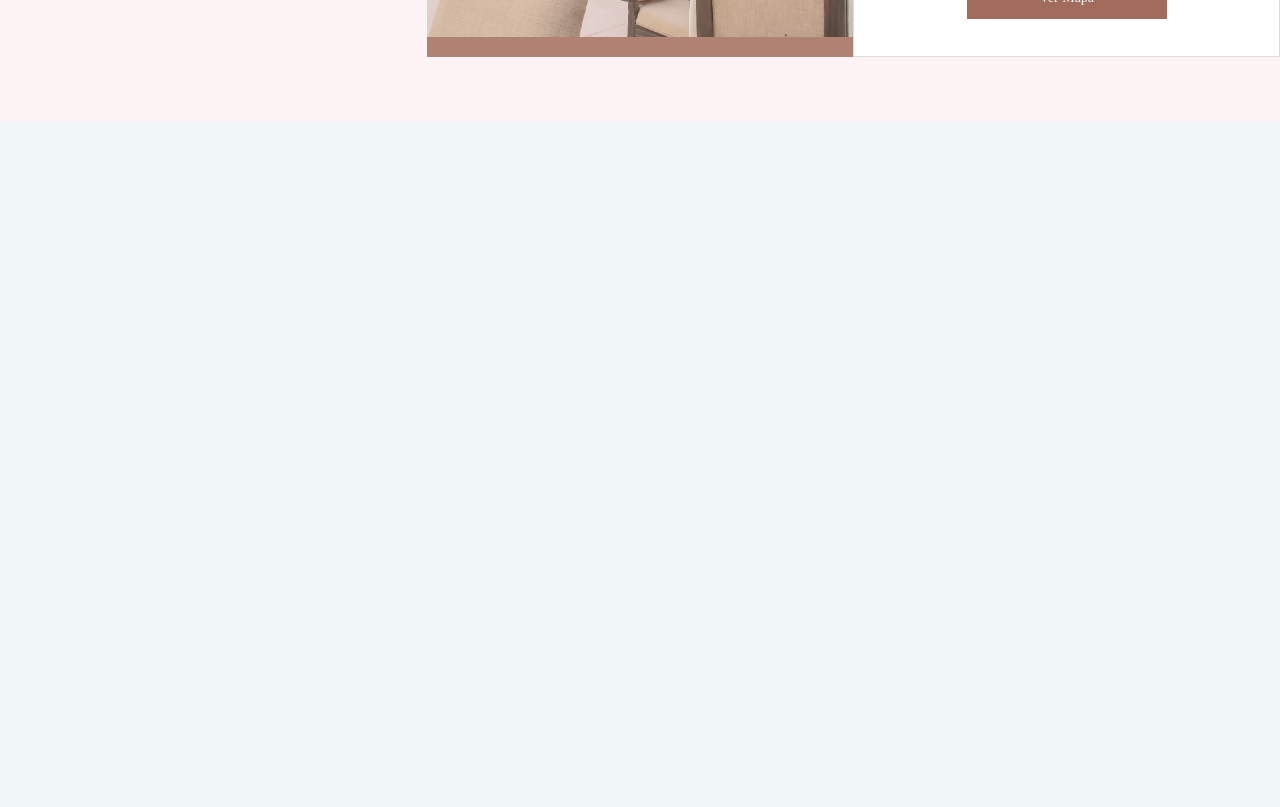
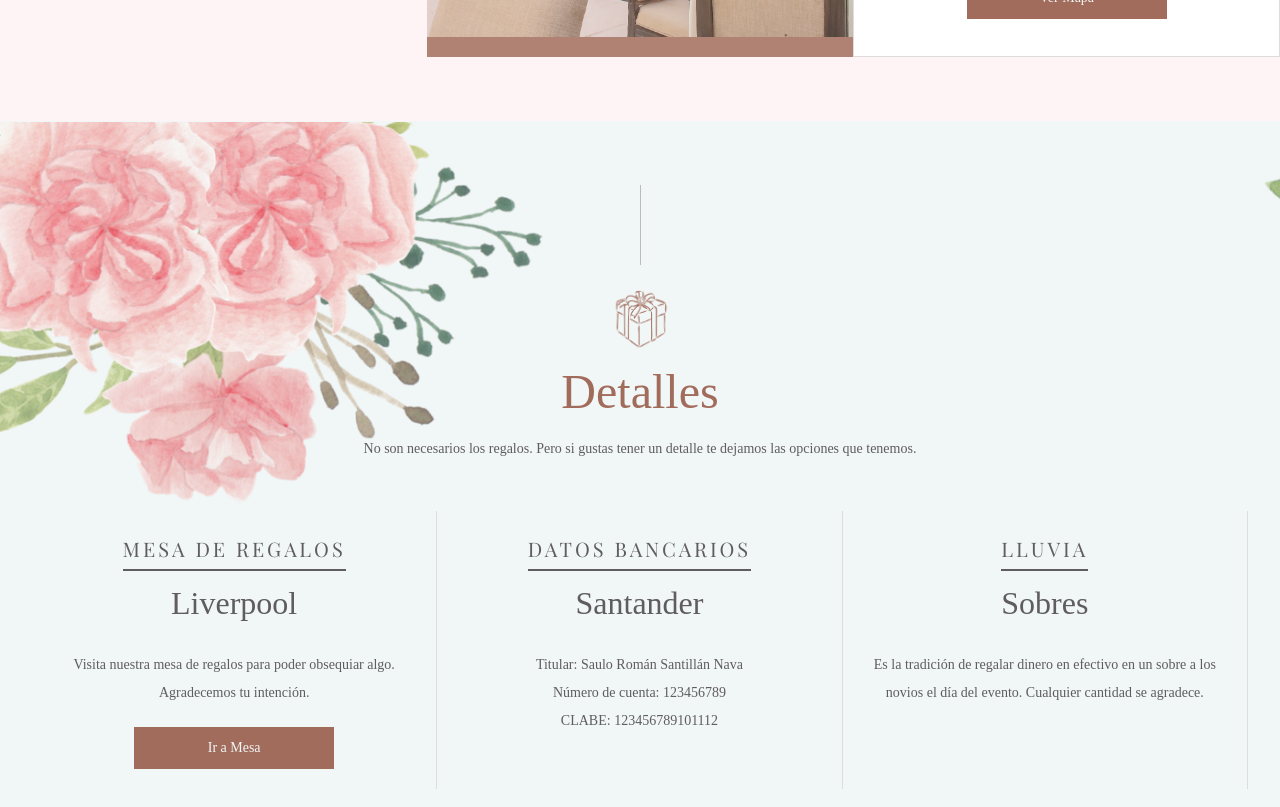
Before and after one commit to sauloroman/clavel-app, a React (Vite) app: page / in a window 1280 px wide. Shown: the part 3240-4047 px from the top of the page. Before the commit the page ends 3361 px from the top, so only its background shows below. Built offline with nearby package versions, Linux system fonts and the light colour scheme; a web font is replaced by a local one.

Commit message:
Presents Table

```diff
--- a/src/scss/base/_layout.scss
+++ b/src/scss/base/_layout.scss
@@ -29,6 +29,10 @@
     grid-template-columns: repeat(2, 1fr);
   }
 
+  &-3-cols {
+    grid-template-columns: repeat(3, 1fr);
+  }
+
   &-4-cols {
     grid-template-columns: repeat(4, 1fr);
   }
--- a/src/site/InvitationApp.jsx
+++ b/src/site/InvitationApp.jsx
@@ -3,6 +3,7 @@ import { Timer } from "./timer/Timer"
 import { Hero } from "./hero/Hero"
 import { History } from "./history/History"
 import { Location } from "./location/Location"
+import { Presents } from "./presents/Presents"
 
 export const InvitationApp = () => {
   return (
@@ -12,6 +13,7 @@ export const InvitationApp = () => {
       <Timer />
       <Dress />
       <Location />
+      <Presents />
     </>
   )
 }
--- a/src/site/_site.scss
+++ b/src/site/_site.scss
@@ -4,3 +4,4 @@
 @use './timer/timer';
 @use './dress/dress';
 @use './location/location';
+@use './presents/presents';
--- a/src/site/location/Location.jsx
+++ b/src/site/location/Location.jsx
@@ -40,8 +40,8 @@ export const Location = () => {
               <img src={ copaImage } alt="Cruz" className="location__img" />
             </div>
             <h3 className='location__type'>Recepción</h3>
-            <p className="location__information">Parroquia del Sagrado Corazón de Jesús</p>
-            <p className="location__address">5 de Mayo 602, Zona Centro, 20000 Aguascalientes, Ags.</p>
+            <p className="location__information">Salon Terraza Jardin El Herradero</p>
+            <p className="location__address">20326 Aguascalientes, Ags.</p>
             <p className="location__hour text-important">20:00</p>
             <a className='location__button' href="https://maps.app.goo.gl/fNAe3g82yUVQu3Vw5">Ver Mapa</a>
           </div>
--- a/src/site/location/_location.scss
+++ b/src/site/location/_location.scss
@@ -63,6 +63,10 @@
     }
   }
 
+  &__address {
+    text-align: center;
+  }
+
   &__iconBox {
     width: 100%;
     display: flex;
@@ -71,14 +75,15 @@
     margin-bottom: -30px;
 
     @include m.responsiveDesign( tab-port ) {
-      margin-bottom: -40px;
+      justify-content: center;
+      margin-bottom: 0;
     }
 
     img {
       width: 10rem;
 
       @include m.responsiveDesign( tab-port ) {
-        width: 8rem;
+        width: 7rem;
       }
     }
 
--- /dev/null
+++ b/src/site/presents/Presents.jsx
@@ -0,0 +1,43 @@
+import mesaPaper from '../../assets/img/mesa-paper.png';
+import regaloImage from '../../assets/img/regalo.png';
+
+export const Presents = () => {
+  return (
+    <section className="presents section-space flex flex-column-center text-center" style={{ backgroundImage: `url(${mesaPaper})`}}>
+      <div className="presents__container main-container">
+
+        <header className="presents__header flex flex-column-center">
+          <div className="presents__line"></div>
+          <figure className="presents__icon flex flex-center">
+            <img src={ regaloImage } alt="Regalo" className="presents__icon-img" />
+          </figure>
+          <h2 className="heading-section presents__title">Detalles</h2>
+          <p className="presents__text">No son necesarios los regalos. Pero si gustas tener un detalle te dejamos las opciones que tenemos.</p>
+        </header>
+
+        <div className="presents__grid grid grid-3-cols">
+          <div className="presents__category flex flex-column-center">
+            <h3 className="presents__category-title text-important text-underline">Mesa de regalos</h3>
+            <p className="presents__category-name">Liverpool</p>
+            <p className="presents__category-text">Visita nuestra mesa de regalos para poder obsequiar algo. Agradecemos tu intención.</p>
+            <a className='presents__category-button' href="#">Ir a Mesa</a>
+          </div>
+          <div className="presents__category">
+            <h3 className="presents__category-title text-important text-underline">Datos Bancarios</h3>
+            <p className="presents__category-name">Santander</p>
+            <p className="presents__category-account">Titular: <span>Saulo Román Santillán Nava</span></p>
+            <p className="presents__category-account">Número de cuenta: <span>123456789</span></p>
+            <p className="presents__category-account">CLABE: 123456789101112</p>
+          </div>
+          <div className="presents__category">
+            <h3 className="presents__category-title text-important text-underline">Lluvia</h3>
+            <p className="presents__category-name">Sobres</p>
+            <p className="presents__text">Es la tradición de regalar dinero en efectivo en un sobre a los novios el día del evento. Cualquier cantidad se agradece.</p>
+          </div>
+        </div>
+
+
+      </div>
+    </section>
+  )
+}
--- /dev/null
+++ b/src/site/presents/_presents.scss
@@ -0,0 +1,73 @@
+@use '../../scss/abstracts/variables' as v;
+@use '../../scss/abstracts/mixins' as m;
+
+.presents {
+
+  background-size: cover;
+  background-repeat: no-repeat;
+  background-position-y: 200%;
+  background-attachment: local;
+
+  @include m.responsiveDesign( tab-port ) {
+    background-size: contain;
+    background-position-y: 0%;
+  }
+
+  &__line {
+    height: 8rem;
+    width: 1px;
+    background-color: v.$color-gray;
+    margin-bottom: 2.4rem;
+  }
+
+  &__header {
+    margin-bottom: 4.8rem;
+  }
+
+  &__icon {
+    img {
+      width: 6rem;
+    }
+  }
+
+  &__grid {
+    @include m.responsiveDesign( tab-port ) {
+      grid-template-columns: 1fr;
+    }
+  }
+
+  &__category {
+
+    width: 100%;
+    height: 100%;
+    padding: 2rem;
+    border-right: 1px solid v.$color-gray-tint;
+    margin: 0 auto;
+
+    @include m.responsiveDesign( tab-port ) {
+      padding: 4rem;
+      border-right: 0;
+      border-bottom: 1px solid v.$color-gray-tint;
+
+      &:last-child {
+        border-bottom: none;
+      }
+    }
+
+    &-text {
+      margin-bottom: 2rem;
+    }
+
+    &-name {
+      margin-bottom: 1.6rem;
+      font-size: 3.2rem;
+      font-family: v.$font-df-heading;
+    }
+
+    &-button {
+      @include m.createButton( v.$color-brown, v.$color-white-tint, 20rem );
+    }
+
+  }
+
+}
```
Also changed, not shown: src/assets/img/mesa-paper.png (added), src/assets/img/regalo.png (added).
